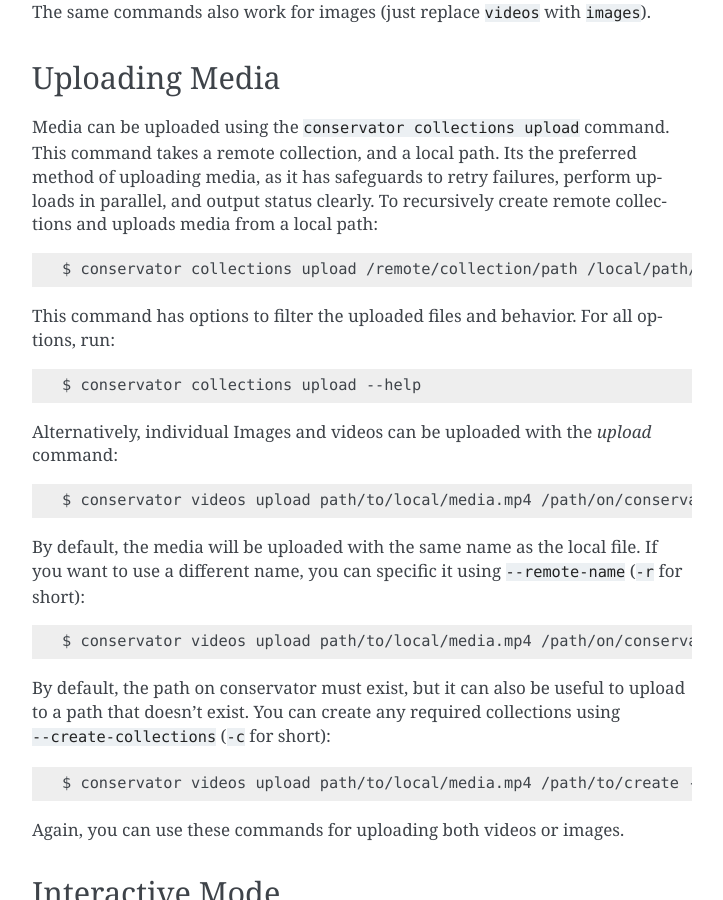
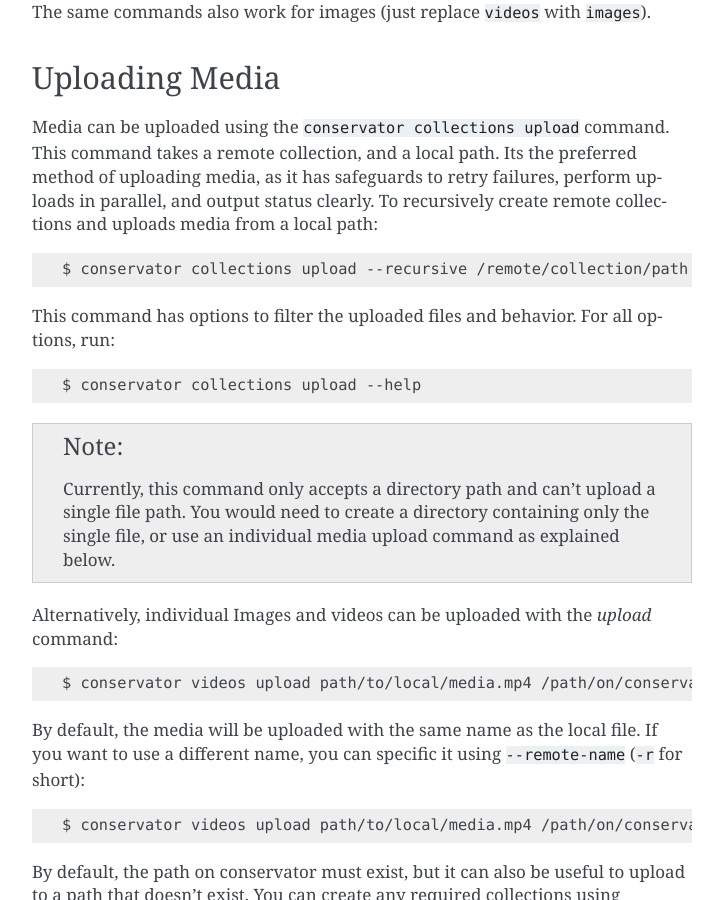
Before and after one commit to FLIR/conservator-cli, a Sphinx documentation site: the page built from docs/usage/cli_quickstart.rst, in a window 1280 px wide and 900 px high, scrolled down 3007 px. Shown: the whole window, without its empty margins (388-1111 px from the left). Built offline with Sphinx 7.4.7, drawn with Linux system fonts in a browser that asks for light colours.

Commit message:
Update docs

```diff
--- a/docs/usage/cli_quickstart.rst
+++ b/docs/usage/cli_quickstart.rst
@@ -142,12 +142,17 @@
 and output status clearly. To recursively create remote collections and uploads media
 from a local path::
 
-    $ conservator collections upload /remote/collection/path /local/path/to/upload --recursive
+    $ conservator collections upload --recursive /remote/collection/path /local/path/to/upload
 
 This command has options to filter the uploaded files and behavior. For all options,
 run::
 
     $ conservator collections upload --help
+
+.. note::
+    Currently, this command only accepts a directory path and can't upload a single file
+    path. You would need to create a directory containing only the single file, or use
+    an individual media upload command as explained below.
 
 Alternatively, individual Images and videos can be uploaded with the `upload` command::
 
```
